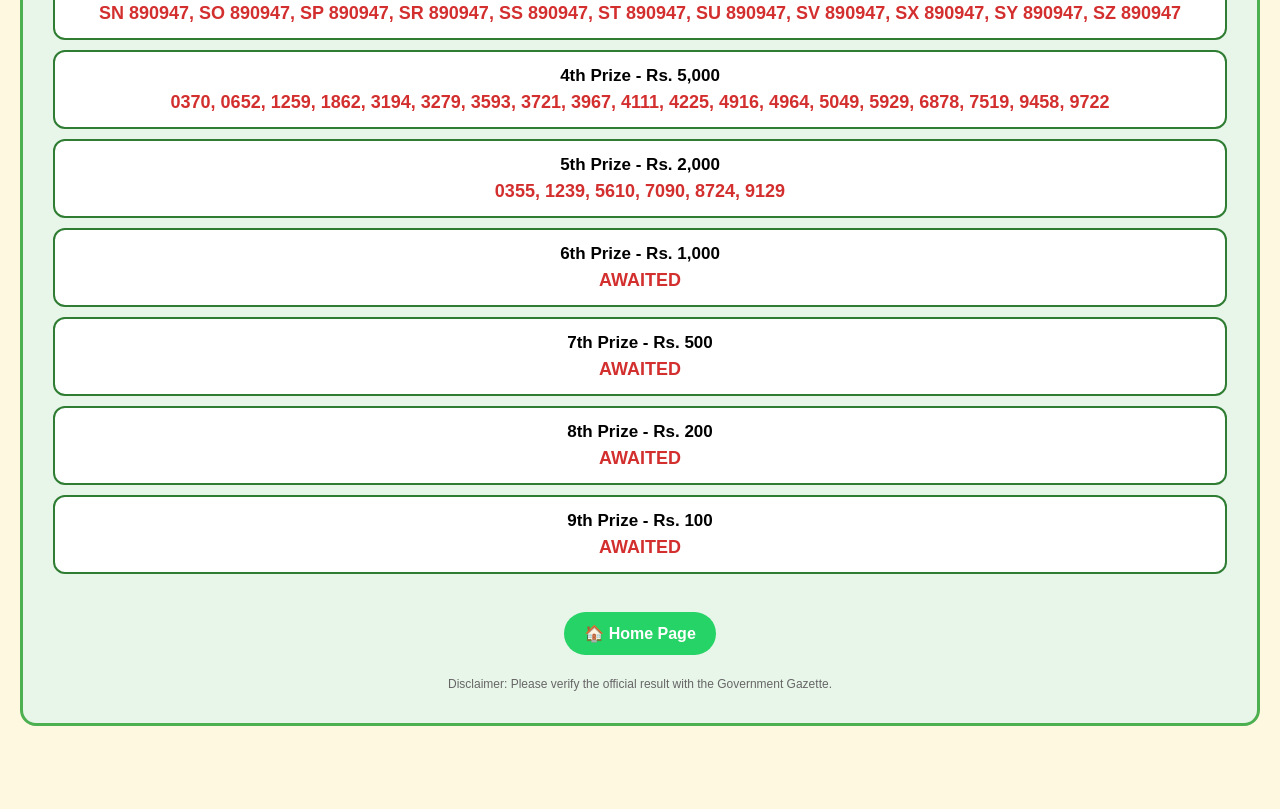
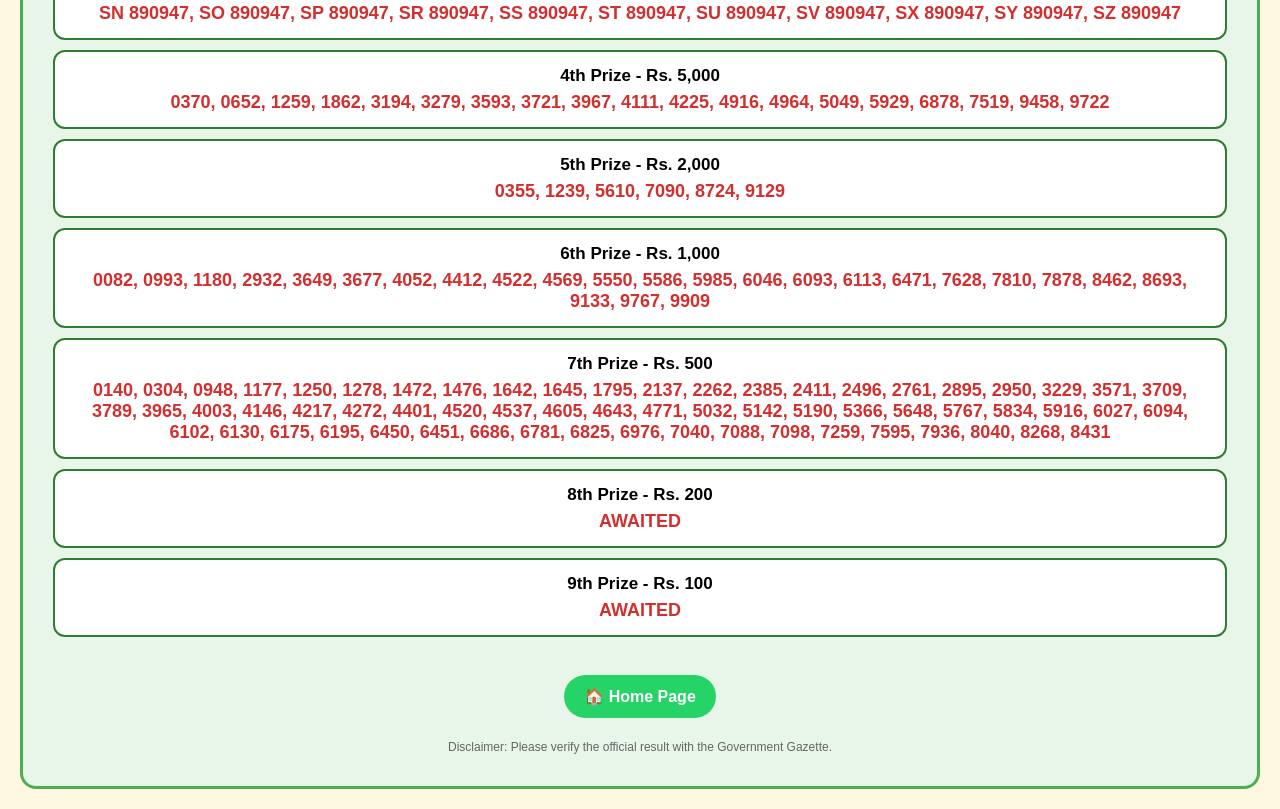
Before and after one commit to KeralaLive/KeralaLottery, a plain HTML site: page sthree-sakthi-kerala-lottery-result-ss-547-today-24-11-2026.html in a window 1280 px wide. Shown: the part 700-1509 px from the top of the page. Before the commit the page ends 1446 px from the top, so only its background shows below. Drawn offline with Linux system fonts and the light colour scheme.

Commit message:
Update sthree-sakthi-kerala-lottery-result-ss-547-today-24-11-2026.html

```diff
--- a/sthree-sakthi-kerala-lottery-result-ss-547-today-24-11-2026.html
+++ b/sthree-sakthi-kerala-lottery-result-ss-547-today-24-11-2026.html
@@ -70,12 +70,12 @@ th{background:#2e7d32;color:#fff}
 
   <div style="background:#fff; border:2px solid #2E7D32; border-radius:12px; padding:14px; margin-bottom:10px; text-align:center;">
     <div style="font-weight:bold; font-size:17px;">6th Prize - Rs. 1,000</div>
-    <div style="font-size:18px; font-weight:900; color:#D32F2F; margin-top:6px;">AWAITED</div>
+    <div style="font-size:18px; font-weight:900; color:#D32F2F; margin-top:6px;">0082, 0993, 1180, 2932, 3649, 3677, 4052, 4412, 4522, 4569, 5550, 5586, 5985, 6046, 6093, 6113, 6471, 7628, 7810, 7878, 8462, 8693, 9133, 9767, 9909</div>
   </div>
 
   <div style="background:#fff; border:2px solid #2E7D32; border-radius:12px; padding:14px; margin-bottom:10px; text-align:center;">
     <div style="font-weight:bold; font-size:17px;">7th Prize - Rs. 500</div>
-    <div style="font-size:18px; font-weight:900; color:#D32F2F; margin-top:6px;">AWAITED</div>
+    <div style="font-size:18px; font-weight:900; color:#D32F2F; margin-top:6px;">0140, 0304, 0948, 1177, 1250, 1278, 1472, 1476, 1642, 1645, 1795, 2137, 2262, 2385, 2411, 2496, 2761, 2895, 2950, 3229, 3571, 3709, 3789, 3965, 4003, 4146, 4217, 4272, 4401, 4520, 4537, 4605, 4643, 4771, 5032, 5142, 5190, 5366, 5648, 5767, 5834, 5916, 6027, 6094, 6102, 6130, 6175, 6195, 6450, 6451, 6686, 6781, 6825, 6976, 7040, 7088, 7098, 7259, 7595, 7936, 8040, 8268, 8431</div>
   </div>
 
   <div style="background:#fff; border:2px solid #2E7D32; border-radius:12px; padding:14px; margin-bottom:10px; text-align:center;">
```
